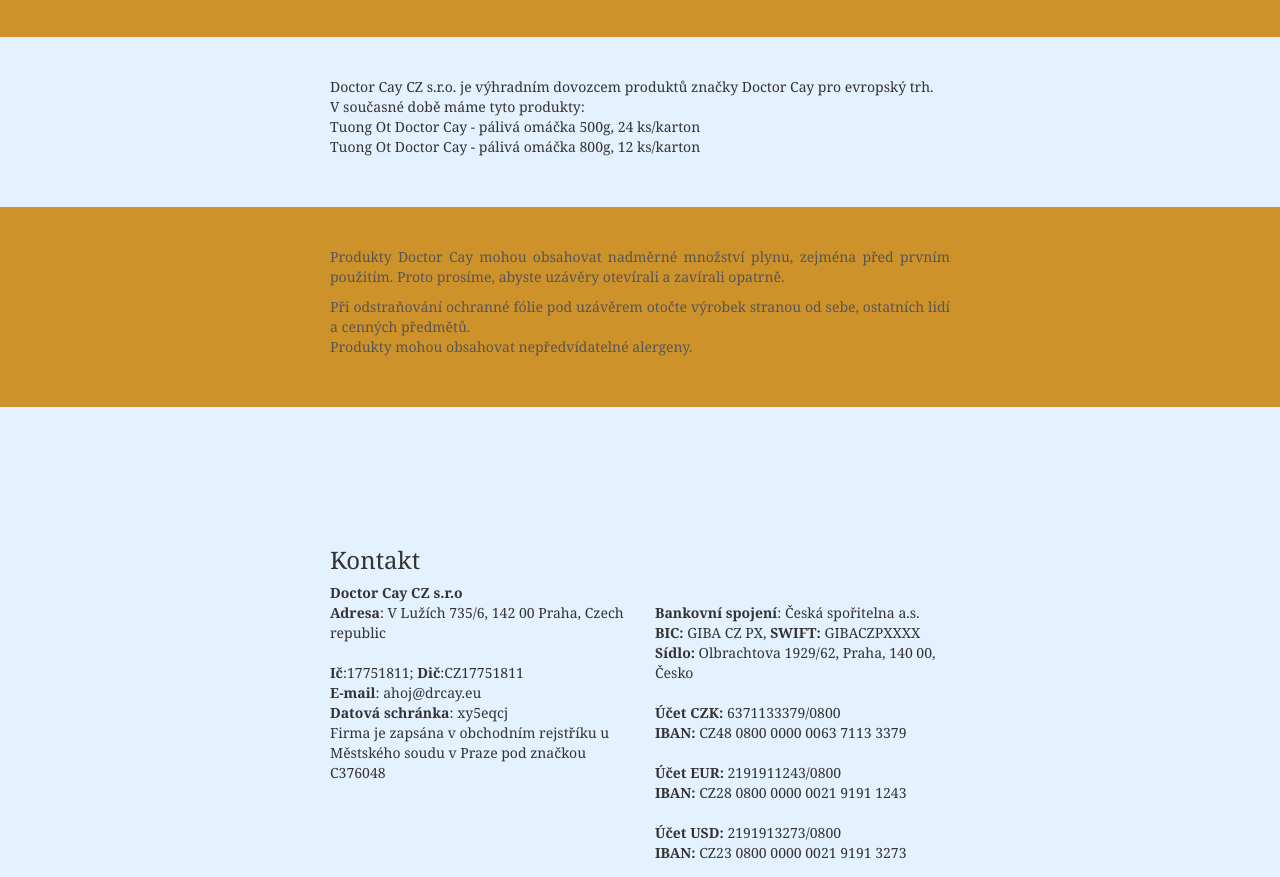
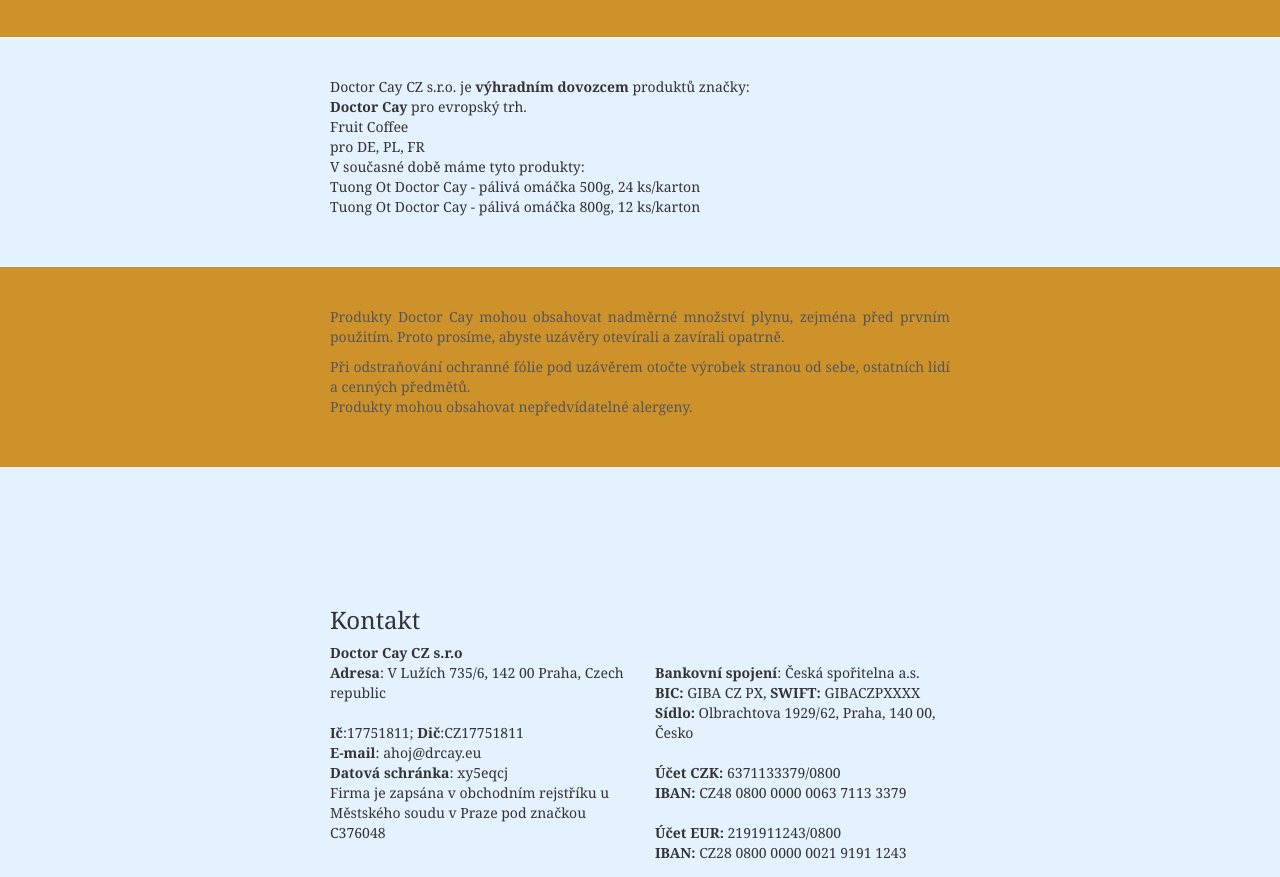
Before and after one commit to phamtucz/drcay.eu, a plain HTML site: page index.html in a window 1280 px wide. Shown: the part 1203-2080 px from the top of the page. Drawn offline with Linux system fonts and the light colour scheme.

Commit message:
Update index.html

```diff
--- a/index.html
+++ b/index.html
@@ -100,7 +100,7 @@ Omáčka Doctor Cay je vyráběna bez chemie, pomocí přírodní fermentace a b
 <section id="zamereni">
 <div class="home_block home_block_1">
 <div class="container">
-	   <div align="justify">  Doctor Cay CZ s.r.o. je výhradním dovozcem produktů značky Doctor Cay pro evropský trh.</div>
+	   <div align="justify">  Doctor Cay CZ s.r.o. je <b>výhradním dovozcem</b> produktů značky:<br> <b>Doctor Cay</b> pro evropský trh.<br> Fruit Coffee <br> pro DE, PL, FR</div>
 <p>
   V současné době máme tyto produkty:<br>
     Tuong Ot Doctor Cay - pálivá omáčka 500g, 24 ks/karton <br>
```
